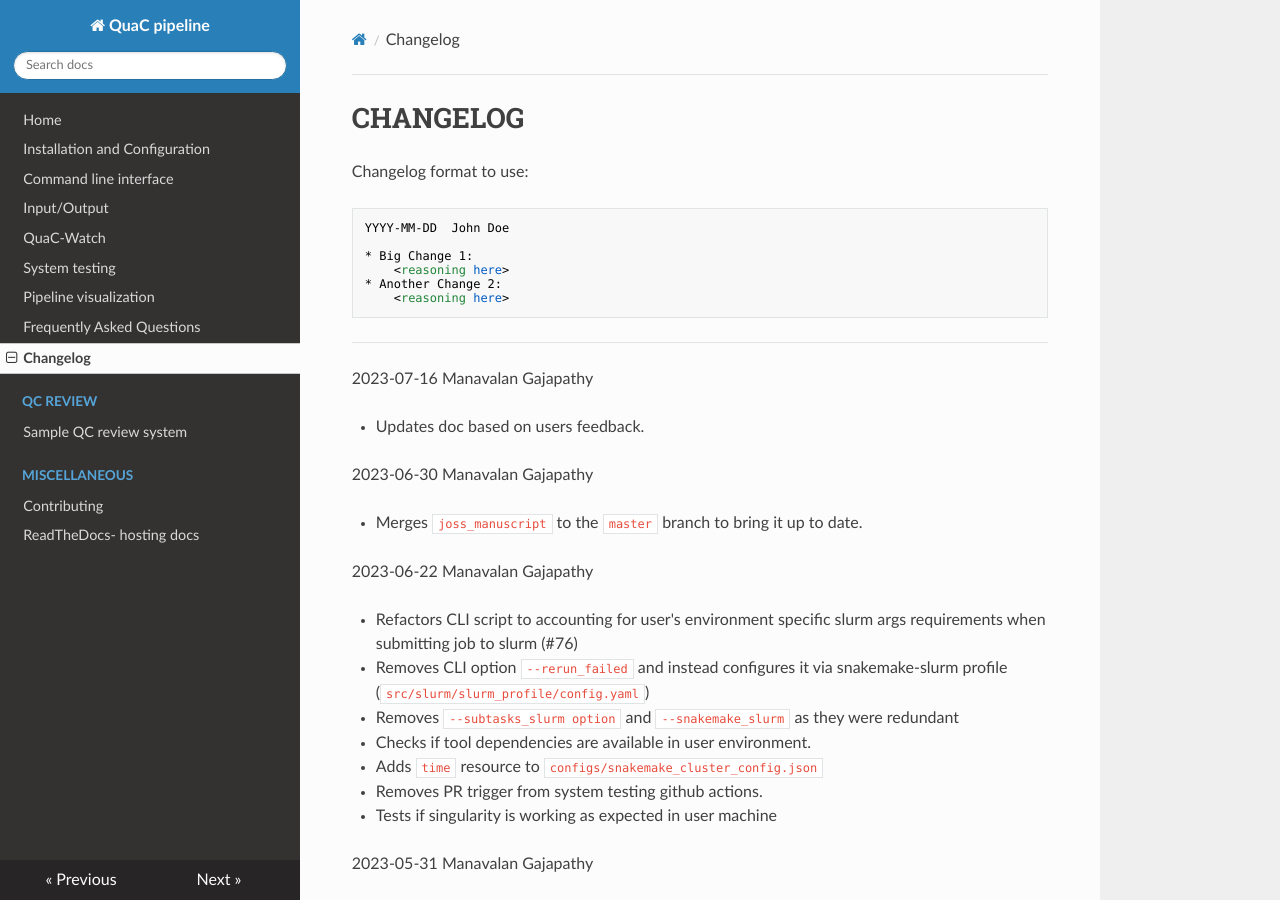
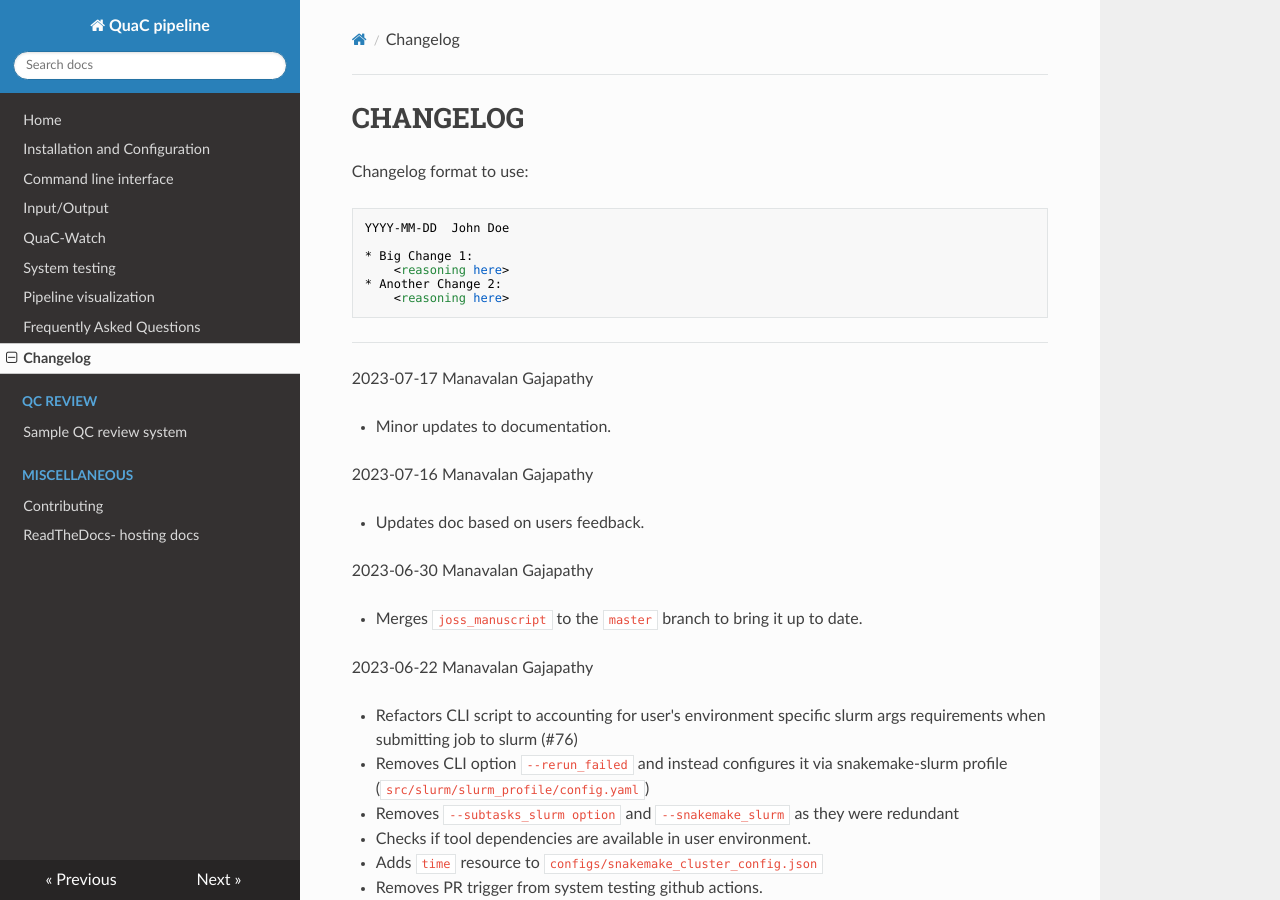
Before and after one commit to uab-cgds-worthey/quac, an MkDocs documentation site: the page built from docs/Changelog.md, in a window 1280 px wide and 900 px high. Built offline with MkDocs 1.6.1, drawn with Linux system fonts in a browser that asks for light colours; nearby versions of some CDN libraries.

Commit message:
updates changelog

````diff
--- a/docs/Changelog.md
+++ b/docs/Changelog.md
@@ -11,6 +11,11 @@ YYYY-MM-DD  John Doe
     <reasoning here>
 ```
 ---
+
+2023-07-17  Manavalan Gajapathy
+
+* Minor updates to documentation.
+
 
 2023-07-16  Manavalan Gajapathy
 
````
